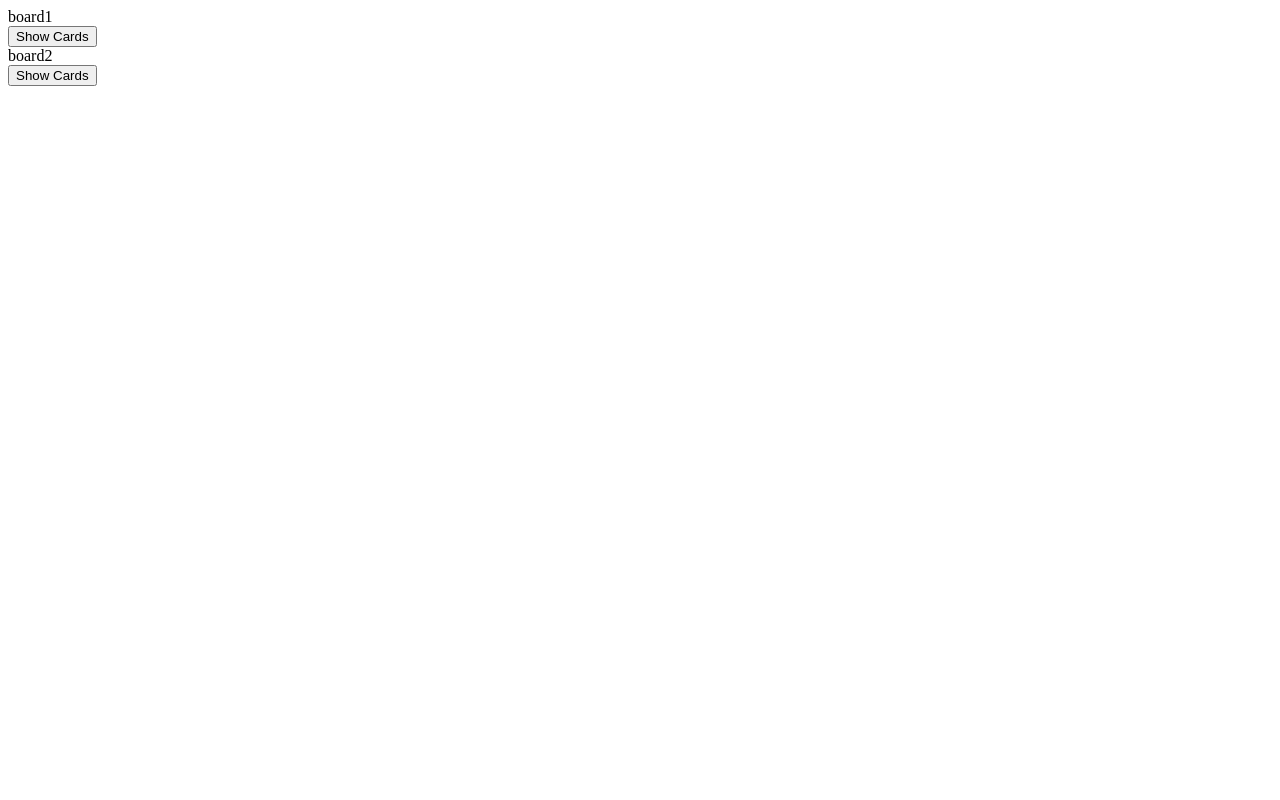
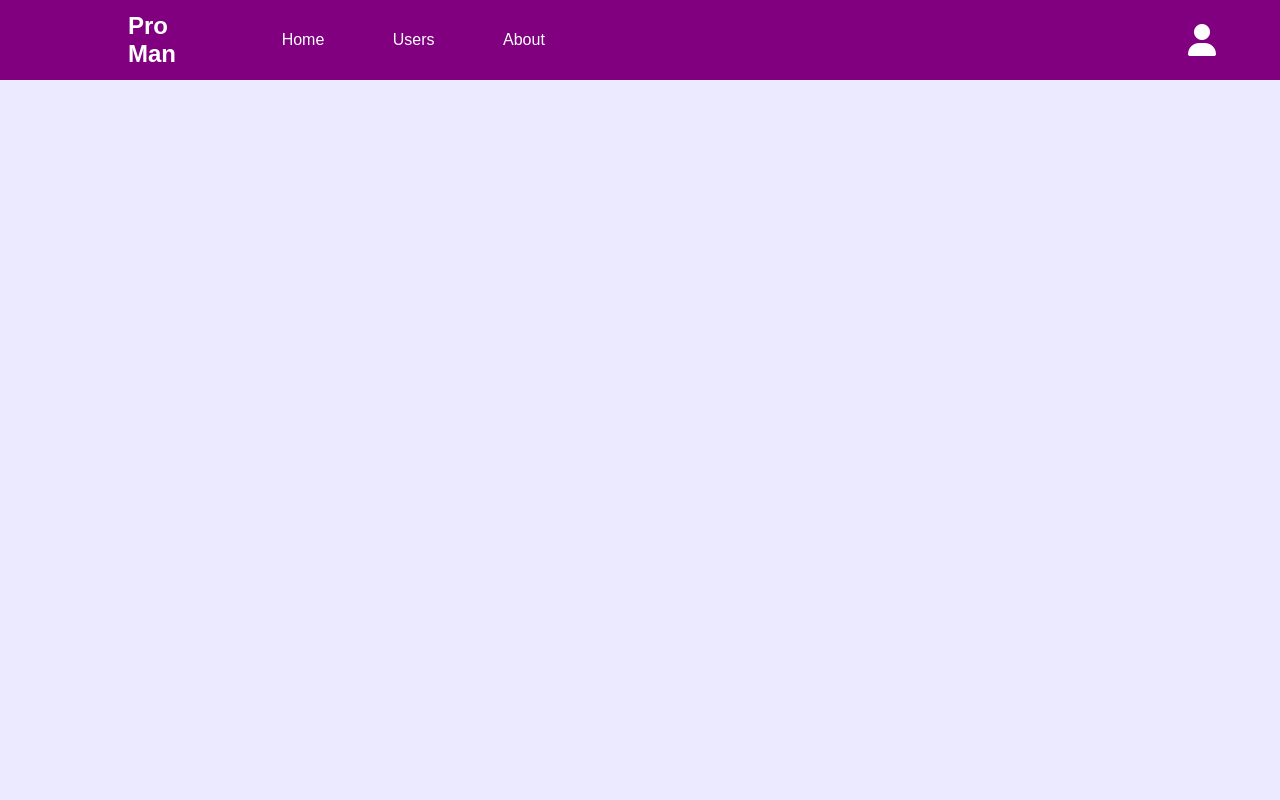
Before and after one commit to damskw/proman-task-manager, a Flask app: page / in a window 1280 px wide. Run offline with Flask 2, Linux system fonts and the light colour scheme; data that the repository does not hold is empty; parts of the project's set-up code (start-up, migrations or seed data) failed here and were passed over; some libraries are stand-ins or nearby versions.

Commit message:
navbar idea

```diff
--- a/queries.py
+++ b/queries.py
@@ -23,8 +23,8 @@ def get_boards():
     Gather all boards
     :return:
     """
-    # remove this code once you implement the database
-    return [{"title": "board1", "id": 1}, {"title": "board2", "id": 2}]
+    # # remove this code once you implement the database
+    # return [{"title": "board1", "id": 1}, {"title": "board2", "id": 2}]
 
     return data_manager.execute_select(
         """
@@ -35,8 +35,8 @@ def get_boards():
 
 
 def get_cards_for_board(board_id):
-    # remove this code once you implement the database
-    return [{"title": "title1", "id": 1}, {"title": "board2", "id": 2}]
+    # # remove this code once you implement the database
+    # return [{"title": "title1", "id": 1}, {"title": "board2", "id": 2}]
 
     matching_cards = data_manager.execute_select(
         """
--- a/static/css/main.css
+++ b/static/css/main.css
@@ -1,3 +1,128 @@
-#boards {
-    background-color: green;
+body {
+    margin: auto;
+    font-family: 'Enriqueta', arial, serif;
 }
+
+.main-page {
+    width: 100%;
+    min-height: 100vh;
+    background: #eceaff;
+    color: #525252;
+}
+
+nav {
+    background: purple;
+    height: 10vh;
+    margin: auto;
+    padding-left: 10%;
+    padding-right: 5%;
+    display: flex;
+    align-items: center;
+    justify-content: space-between;
+    position: -webkit-sticky;
+    position: sticky;
+    top: 0;
+}
+
+.logo {
+    color: white;
+}
+
+nav ul {
+    width: 100%;
+    text-align: left;
+}
+
+nav ul li {
+    display: inline-block;
+    list-style: none;
+    margin: 2em;
+    font-family: 'Enriqueta', arial, serif;
+}
+
+nav ul li a {
+    color: #fff;
+    text-decoration: none;
+}
+
+.sub-menu-wrap {
+    position: absolute;
+    top: 100%;
+    right: 1em;
+    width: 20vw;
+    max-height: 0em;
+    overflow: hidden;
+    transition: max-height 0.5s;
+}
+
+.open-menu {
+    max-height: 50vh;
+}
+
+.sub-menu {
+    background: #fff;
+    padding: 1em;
+    z-index: 2;
+    position: relative;
+}
+
+.user-info {
+    display: flex;
+    align-items: center;
+}
+
+.user-info h3 {
+    font-weight: 500;
+}
+
+.user-info img {
+    width: 60px;
+    border-radius: 50%;
+    margin-right: 15px;
+}
+
+.sub-menu hr {
+    border: 0;
+    height: 0.1em;
+    width: 100%;
+    background: #ccc;
+    margin: 1em 0em 1em;
+}
+
+.sub-menu-link {
+    display: flex;
+    align-items: center;
+    text-decoration: none;
+    color: #525252;
+    margin: 0.85em 0;
+}
+
+.sub-menu-link p {
+    width: 100%;
+}
+
+.sub-menu-link img {
+    width: 1.5em;
+    background: #e5e5e5;
+    border-radius: 50%;
+    padding: 0.5em;
+    margin-right: 1em;
+}
+
+.sub-menu-link span {
+    font-size: 22px;
+    transition: transform 0.5s;
+}
+
+.sub-menu-link:hover span {
+    transform: translateX(5px);
+}
+
+.sub-menu-link:hover p {
+    font-weight: 600;
+}
+
+#user-profile-icon {
+    font-size: 2em;
+    color: white;
+}
--- a/static/js/main.js
+++ b/static/js/main.js
@@ -1,7 +1,19 @@
 import {boardsManager} from "./controller/boardsManager.js";
+import {domManager} from "./view/domManager.js";
 
 function init() {
     boardsManager.loadBoards();
+    activateNavBar();
+}
+
+function activateNavBar() {
+    domManager.addEventListener("#user-profile-icon", "click", toggleNavBarMenu);
+}
+
+function toggleNavBarMenu() {
+    let subMenu = document.querySelector("#subMenu");
+    console.log(subMenu);
+    subMenu.classList.toggle("open-menu");
 }
 
 init();
--- a/templates/index.html
+++ b/templates/index.html
@@ -1,20 +1,4 @@
-<!DOCTYPE html>
-<html lang="en">
-    <head>
-        <meta charset="UTF-8">
-        <meta name="viewport" content="width=device-width, initial-scale=1.0">
-        <meta http-equiv="X-UA-Compatible" content="ie=edge">
-        <title>ProMan</title>
-
-        <link rel="shortcut icon" href="{{ url_for('static', filename='favicon/favicon.ico') }}">
-        <link rel="icon" type="image/png" sizes="32x32" href="{{ url_for('static', filename='favicon/favicon-32x32.png') }}">
-        <link rel="icon" type="image/png" sizes="96x96" href="{{ url_for('static', filename='favicon/favicon-96x96.png') }}">
-        <link rel="icon" type="image/png" sizes="16x16" href="{{ url_for('static', filename='favicon/favicon-16x16.png') }}">
-
-        <link rel="stylesheet" type="text/css" href="{{ url_for('static', filename='css/main.css') }}">
-        <script type="module" src="{{ url_for('static', filename='js/main.js') }}" defer></script>
-    </head>
-    <body>
+{% extends "layout.html" %}
+{% block content %}
         <div id="root"></div>
-    </body>
-</html>
+{% endblock %}
--- /dev/null
+++ b/templates/layout.html
@@ -0,0 +1,65 @@
+<!DOCTYPE html>
+<html lang="en">
+<head>
+    {% block head %}
+        <meta charset="UTF-8">
+        <title>{% block title %}{% endblock %}</title>
+        <meta name="viewport" content="width=device-width, initial-scale=1">
+        <link rel="stylesheet" href="https://fonts.googleapis.com/css?family=Inconsolata">
+        <script src="https://kit.fontawesome.com/22cd3c75e4.js" crossorigin="anonymous"></script>
+        <link rel="icon" type="image/png" sizes="32x32"
+              href="{{ url_for('static', filename='favicon/favicon-32x32.png') }}">
+        <link rel="icon" type="image/png" sizes="96x96"
+              href="{{ url_for('static', filename='favicon/favicon-96x96.png') }}">
+        <link rel="icon" type="image/png" sizes="16x16"
+              href="{{ url_for('static', filename='favicon/favicon-16x16.png') }}">
+        <link rel="stylesheet" type="text/css" href="{{ url_for('static', filename='css/main.css') }}">
+        <script type="module" src="{{ url_for('static', filename='js/main.js') }}" defer></script>
+    {% endblock %}
+</head>
+<body>
+<div class="main-page">
+    <nav>
+        <h1 class="logo">Pro Man</h1>
+        <ul>
+            <li><a href="/"> Home </a></li>
+            <li><a href="/"> Users </a></li>
+            <li><a href="/"> About </a></li>
+        </ul>
+        <i class="fa-solid fa-user" id="user-profile-icon"></i>
+        <div class="sub-menu-wrap" id="subMenu">
+            <div class="sub-menu">
+                <div class="user-info">
+                    <img src="{{ url_for('static', filename='images/profile/user.png') }}">
+                    <h3>Daenerys Targaryen</h3>
+                </div>
+                <hr>
+                <a href="#" class="sub-menu-link">
+                    <img src="{{ url_for('static', filename='images/profile/profile.png') }}">
+                    <p>View your profile</p>
+                    <span>></span>
+                </a>
+                <a href="#" class="sub-menu-link">
+                    <img src="{{ url_for('static', filename='images/profile/settings.png') }}">
+                    <p>Profile settings</p>
+                    <span>></span>
+                </a>
+                <a href="#" class="sub-menu-link">
+                    <img src="{{ url_for('static', filename='images/profile/help.png') }}">
+                    <p>Help & Privacy</p>
+                    <span>></span>
+                </a>
+                <a href="#" class="sub-menu-link">
+                    <img src="{{ url_for('static', filename='images/profile/logout.png') }}">
+                    <p>Logout</p>
+                    <span>></span>
+                </a>
+            </div>
+        </div>
+    </nav>
+    {% block content %}{% endblock %}
+</div>
+{% block footer %}
+{% endblock %}
+</body>
+</html>
```
Also changed, not shown: static/images/profile/help.png (added), static/images/profile/logout.png (added), static/images/profile/profile.png (added), static/images/profile/settings.png (added), static/images/profile/user.png (added), 1 other file.
